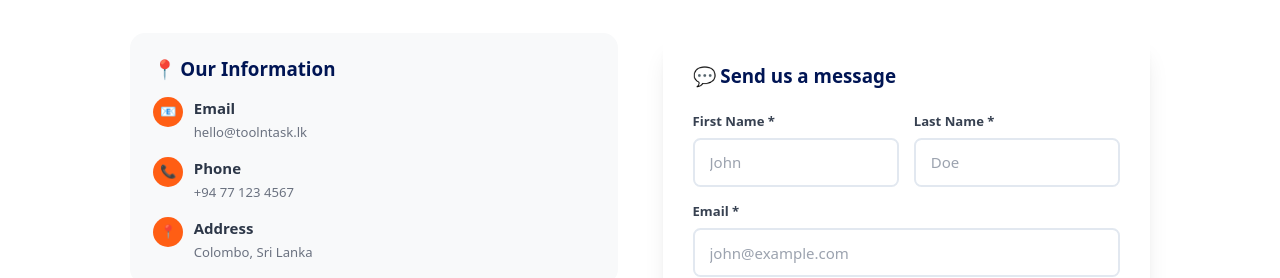
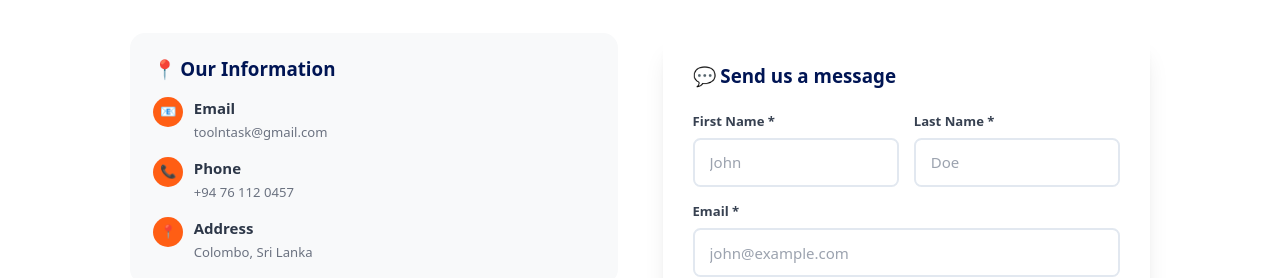
Before and after one commit to SeneshFitzroy/ToolnTask, a Next.js app: page /About in a window 1280 px wide. Shown: the part 1660-1938 px from the top of the page. Built offline with nearby package versions, Linux system fonts and the light colour scheme; no server answers; the database is empty; a web font is replaced by a local one.

Commit message:
feat: Enhanced pages/About.tsx,  - Detailed changes: diff --git a/pages/About.tsx b/pages/About.tsx ind... at 18:31:56.51 Sun 07/20/2025

```diff
--- a/pages/About.tsx
+++ b/pages/About.tsx
@@ -319,7 +319,7 @@ export default function About() {
                     </div>
                     <div>
                       <h4 className="font-semibold mb-1" style={{ color: theme === 'dark' ? '#FFFFFF' : '#2D3748' }}>Email</h4>
-                      <p className="text-sm" style={{ color: theme === 'dark' ? '#CCCCCC' : '#6B7280' }}>hello@toolntask.lk</p>
+                      <p className="text-sm" style={{ color: theme === 'dark' ? '#CCCCCC' : '#6B7280' }}>toolntask@gmail.com</p>
                     </div>
                   </div>
                   <div className="flex items-start gap-3">
@@ -328,7 +328,7 @@ export default function About() {
                     </div>
                     <div>
                       <h4 className="font-semibold mb-1" style={{ color: theme === 'dark' ? '#FFFFFF' : '#2D3748' }}>Phone</h4>
-                      <p className="text-sm" style={{ color: theme === 'dark' ? '#CCCCCC' : '#6B7280' }}>+94 77 123 4567</p>
+                      <p className="text-sm" style={{ color: theme === 'dark' ? '#CCCCCC' : '#6B7280' }}>+94 76 112 0457</p>
                     </div>
                   </div>
                   <div className="flex items-start gap-3">
```
